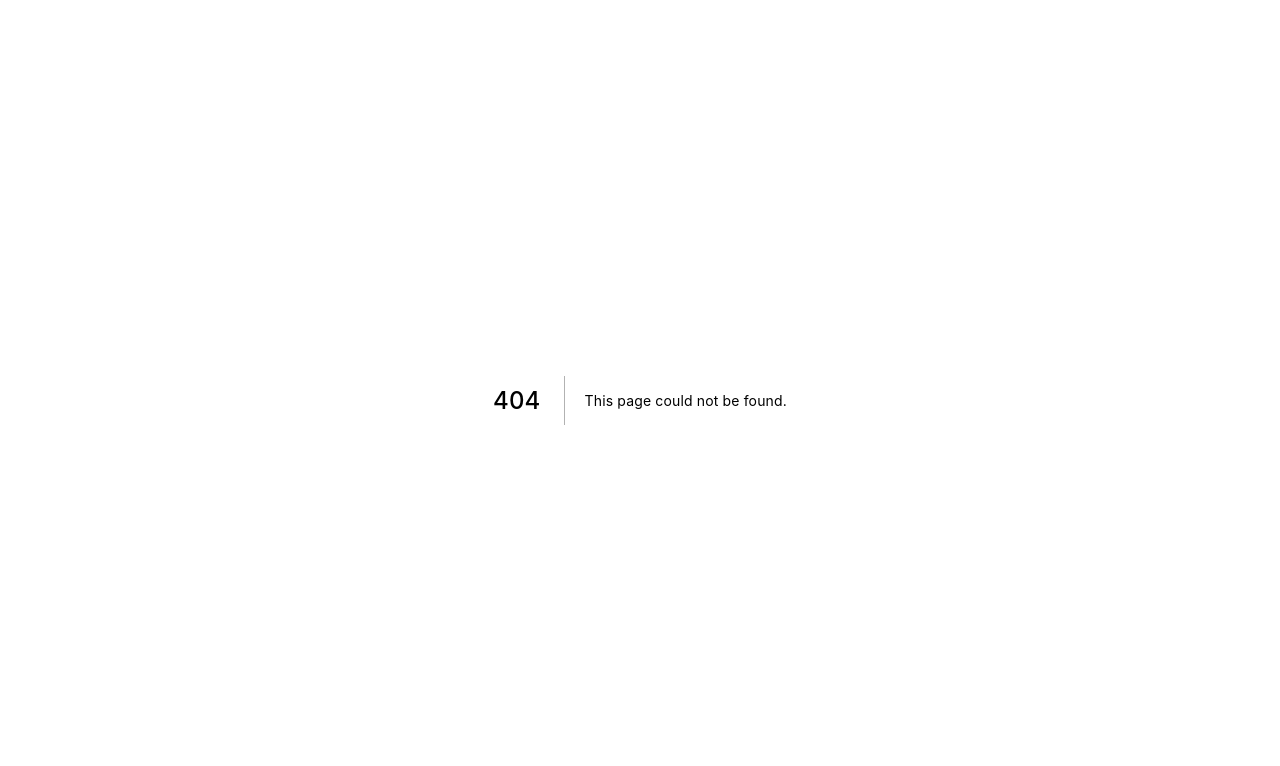
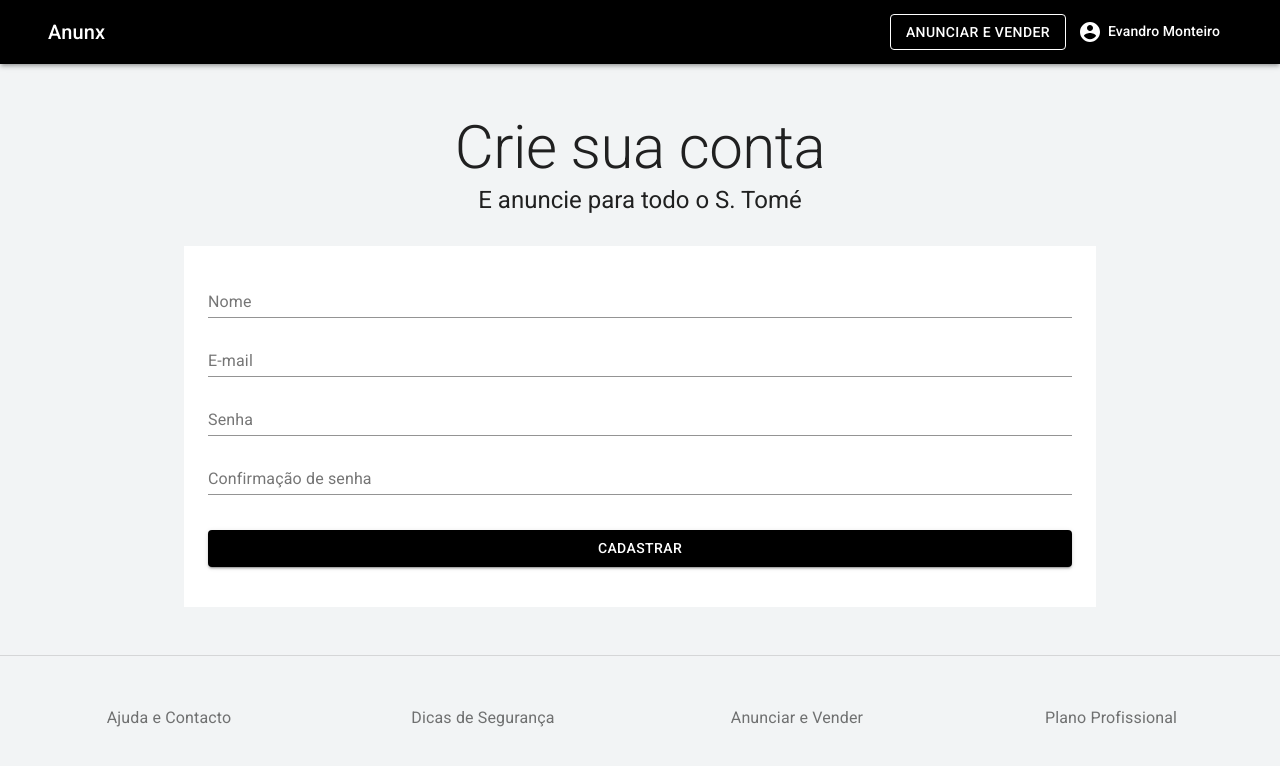
Before and after one commit to EvandroMonteiro/anunx, a Next.js app: page /auth/signup in a window 1280 px wide. Before the commit this address had no page. Shown: the top 766 px of the page. Built offline with nearby package versions, Linux system fonts and the light colour scheme.

Commit message:
adicionando pagina signup

```diff
--- /dev/null
+++ b/pages/auth/signup/formValues.js
@@ -0,0 +1,27 @@
+import * as yup from 'yup';
+
+const initialValues = {
+  name: '',
+  email: '',
+  password: '',
+  passwordConf: '',
+}
+
+const validationSchema = yup.object().shape({
+  name: yup.string()
+    .required('Campo obrigatório'),
+  email: yup.string()
+    .email('Digite um e-mail válido')
+    .required('Campo obrigatório'),
+  password: yup.string()
+    .min(6, 'Mínimo de 6 carateres')
+    .required('Campo obrigatório'),
+  passwordConf: yup.string()
+    .required('Campo obrigatório')
+    .oneOf([yup.ref('password'), null], 'As senhas precisam ser iguais'),
+})
+
+export {
+  initialValues,
+  validationSchema,
+}
--- /dev/null
+++ b/pages/auth/signup/index.js
@@ -0,0 +1,121 @@
+import { Formik } from 'formik';
+import {
+  Box,
+  Container,
+  Typography,
+  FormControl,
+  InputLabel,
+  Input,
+  FormHelperText,
+  Button,
+} from '@material-ui/core'
+
+import TemplateDefault from '../../../src/templates/Default'
+import { initialValues, validationSchema } from './formValues'
+import useStyles from './styles'
+
+const SignUp = () => {
+  const classes = useStyles()
+
+  return (
+    <TemplateDefault>
+      <Container maxWidth="sm" component="main" className={classes.container}>
+        <Typography component="h1" variant="h2" align="center" color="textPrimary">
+          Crie sua conta
+        </Typography>
+        <Typography component="h5" variant="h5" align="center" color="textPrimary">
+          E anuncie para todo o S. Tomé
+        </Typography>
+      </Container>
+
+      <Container maxWidth="md">
+        <Box className={classes.box}>
+          <Formik
+            initialValues={initialValues}
+            validationSchema={validationSchema}
+            onSubmit={(values) => {
+              console.log('ok, form pronto para ser enviado', values)
+            }}
+          >
+            {
+              ({
+                touched,
+                values,
+                errors,
+                handleChange,
+                handleSubmit,
+              }) => {
+                return (
+                  <form onSubmit={handleSubmit}>
+                    <FormControl fullWidth error={errors.name && touched.name} className={classes.formControl}>
+                      <InputLabel>Nome</InputLabel>
+                      <Input
+                        name="name"
+                        value={values.name}
+                        onChange={handleChange}
+                      />
+                      <FormHelperText>
+                        {errors.name && touched.name ? errors.name : null}
+                      </FormHelperText>
+                    </FormControl>
+
+                    <FormControl fullWidth error={errors.email && touched.email} className={classes.formControl}>
+                      <InputLabel>E-mail</InputLabel>
+                      <Input
+                        name="email"
+                        type="email"
+                        value={values.email}
+                        onChange={handleChange}
+                      />
+                      <FormHelperText>
+                        {errors.email && touched.email ? errors.email : null}
+                      </FormHelperText>
+                    </FormControl>
+
+                    <FormControl fullWidth error={errors.password && touched.password} className={classes.formControl}>
+                      <InputLabel>Senha</InputLabel>
+                      <Input
+                        name="password"
+                        type="password"
+                        value={values.password}
+                        onChange={handleChange}
+                      />
+                      <FormHelperText>
+                        {errors.password && touched.password ? errors.password : null}
+                      </FormHelperText>
+                    </FormControl>
+
+                    <FormControl fullWidth error={errors.passwordConf && touched.passwordConf} className={classes.formControl}>
+                      <InputLabel className={classes.inputLabel}>Confirmação de senha</InputLabel>
+                      <Input
+                        name="passwordConf"
+                        type="password"
+                        value={values.passwordConf}
+                        onChange={handleChange}
+                      />
+                      <FormHelperText>
+                        {errors.passwordConf && touched.passwordConf ? errors.passwordConf : null}
+                      </FormHelperText>
+                    </FormControl>
+
+                    <Button
+                      type="submit"
+                      fullWidth
+                      variant="contained"
+                      color="primary"
+                      className={classes.submit}
+                    >
+                      Cadastrar
+                    </Button>
+                  </form>
+                )
+              }
+            }
+          </Formik>
+        </Box>
+      </Container>
+    </TemplateDefault>
+  )
+}
+
+export default SignUp
--- /dev/null
+++ b/pages/auth/signup/styles.js
@@ -0,0 +1,19 @@
+import { makeStyles } from '@material-ui/core/styles'
+
+const useStyles = makeStyles((theme) => ({
+  container: {
+    marginBottom: 30,
+  },
+  box: {
+    backgroundColor: theme.palette.background.white,
+    padding: theme.spacing(3),
+  },
+  formControl: {
+    marginBottom: theme.spacing(1),
+  },
+  submit: {
+    margin: theme.spacing(3, 0, 2)
+  }
+}))
+
+export default useStyles
```
